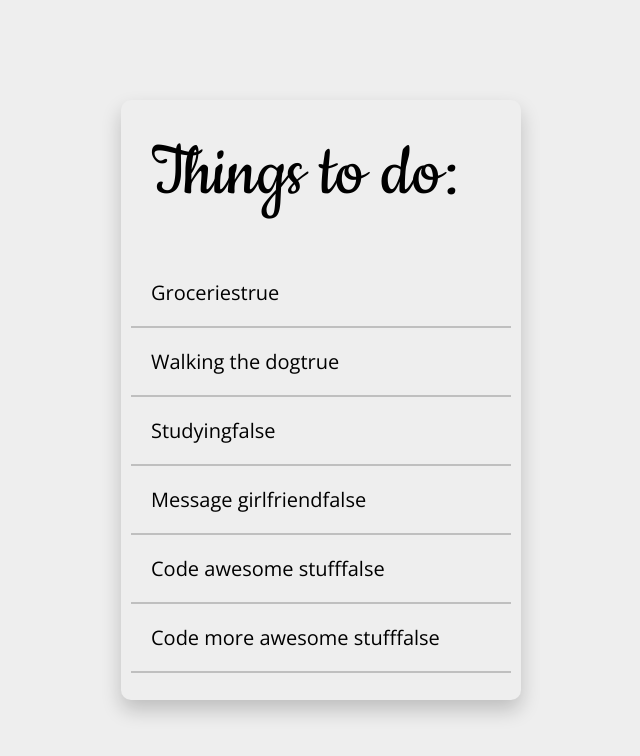
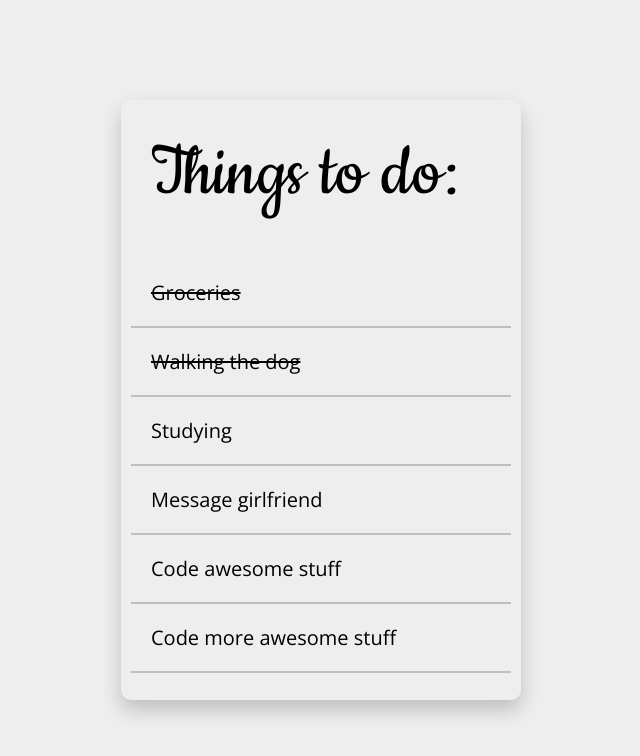
Before and after one commit to SemThijssen/todo, a React (Create React App) app: page / in a window 1280 px wide. Shown: the top 756 px of the page, without its empty margins (319-959 px from the left). Built offline with nearby package versions, Linux system fonts and the light colour scheme.

Commit message:
video 13 van les 4 gemaakt

```diff
--- a/src/components/Item/Item.js
+++ b/src/components/Item/Item.js
@@ -4,14 +4,22 @@ import"./Item.css";
 class Item extends React.Component{
 constructor(props){
     super(props);
-    this.className = "todo__item";
+    this.className = "";
     this.state = {name: this.props.name, done:this.props.done}
 }
+   onItemClick = () =>{
+        this.setState({done: !this.state.done});
 
+   }
 
     render(){
+        if(this.state.done){
+            this.className = "todo__item todo__item--done"
+        }
+        else{this.className = "todo__item "}
+        console.log(this.state.done);
        return(
-            <li class={this.className}>{this.state.name + this.state.done}</li>
+            <li onClick={this.onItemClick} class={this.className}>{this.state.name }</li>
     )
 }
 
```
